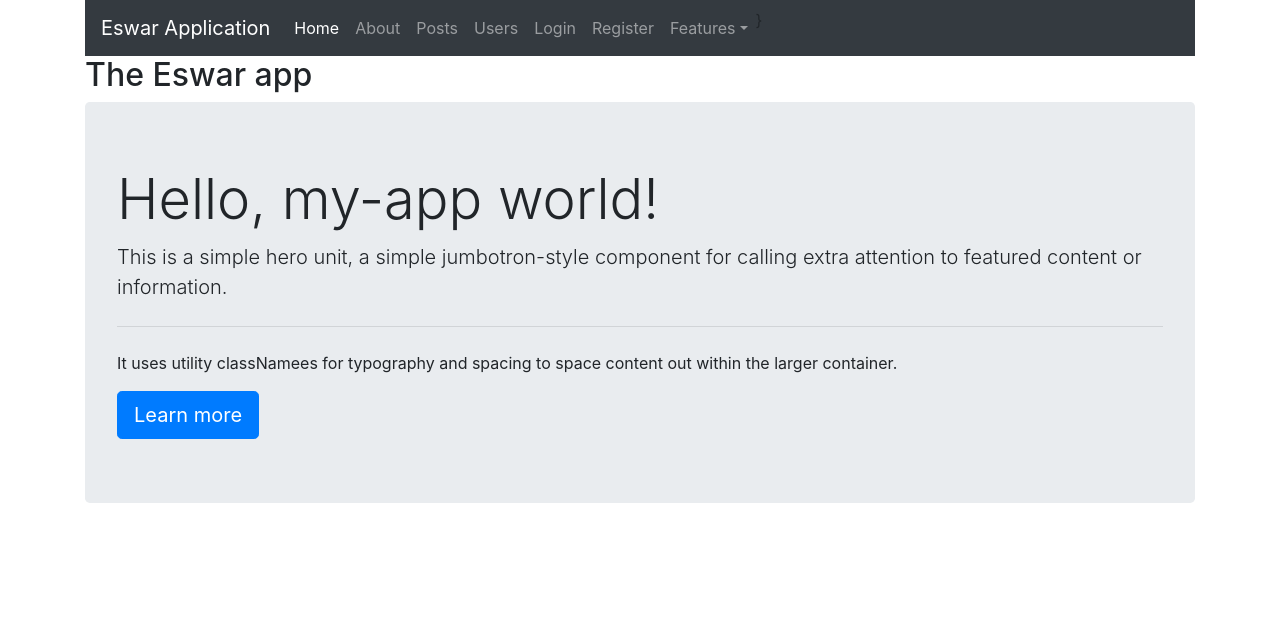
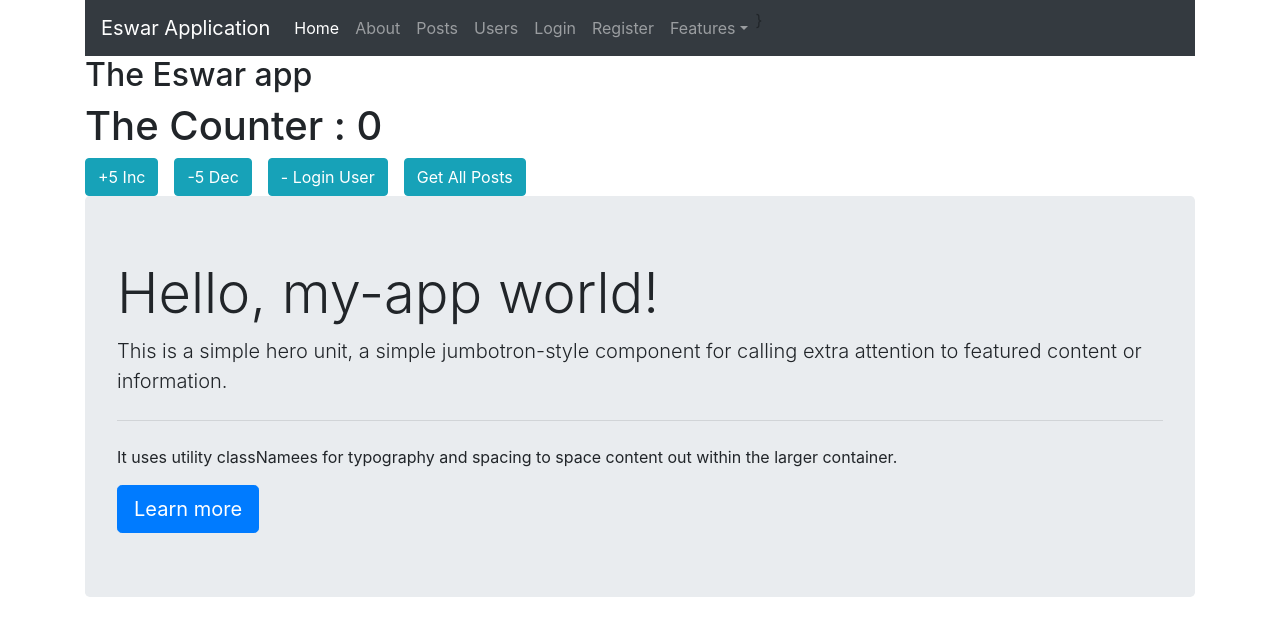
Before and after one commit to Eswar30/my-react-app, a React (Create React App) app: page / in a window 1280 px wide. Shown: the top 636 px of the page. Built offline with nearby package versions, Linux system fonts and the light colour scheme.

Commit message:
added redux files

```diff
--- a/package.json
+++ b/package.json
@@ -10,8 +10,11 @@
     "prop-types": "^15.8.1",
     "react": "^17.0.2",
     "react-dom": "^17.0.2",
+    "react-redux": "^7.2.6",
     "react-router-dom": "^6.2.1",
     "react-scripts": "5.0.0",
+    "redux": "^4.1.2",
+    "redux-thunk": "^2.4.1",
     "web-vitals": "^2.1.2"
   },
   "scripts": {
--- a/src/App.js
+++ b/src/App.js
@@ -11,8 +11,15 @@ import { Home } from './components/Home';
 import { Users } from './components/Users';
 import { Login } from './components/Login';
 import { Register } from './components/Register';
+import { useDispatch, useSelector } from 'react-redux';
+import { decreament, increament, loggedIn, getPosts } from './actions/index';
+// import { getPosts } from './services/PostsAPI';
 
 function App() {
+  const counter = useSelector(state=> state.counter );
+  const isLogged = useSelector(state=> state.isLogged );
+  const posts = useSelector(state=> state.posts );
+  const dispatch = useDispatch();
   return (
     <div className='container'>
       <Navbar isLoggedIn = 'false' />
@@ -23,6 +30,14 @@ function App() {
 
 
       {/* define routes */}
+
+      <div className='APP'>
+        <h1>The Counter :  {counter}</h1>
+        <button className='btn btn-info mr-3' onClick={ ()=> { dispatch(increament(5)) }}> +5 Inc </button>
+        <button className='btn btn-info mr-3' onClick={ ()=> { dispatch(decreament(5)) }}> -5 Dec </button>
+        <button className='btn btn-info mr-3' onClick={ ()=> { dispatch(loggedIn()) }}> - Login User </button>
+        <button className='btn btn-info mr-3' onClick={ ()=> { dispatch(getPosts()) }}> Get All Posts </button>
+      </div>
 
       <Routes>
 
--- /dev/null
+++ b/src/actions/index.js
@@ -0,0 +1,39 @@
+import * as PostAPI from '../services/PostsAPI';
+
+//ACTION
+export const increament = (data) => {
+    return {
+        type: 'INCREMENT',
+        payload: data,
+    };
+};
+
+export const decreament = (data) => {
+    return {
+        type: 'DECREMENT',
+        payload: data,
+    };
+};
+
+
+export const loggedIn = () => {
+    return {
+        type: 'SIGN_IN',
+        payload: 1,
+    };
+};
+
+// posts action
+export const getPosts = () => {
+    return dispatch => {
+        PostAPI.getPosts().then(posts => {
+            dispatch({
+                type: "GET_POSTS",
+                payload: posts,
+            })
+        }).catch(error=>{
+            console.log("Get posts failed");
+            console.log("Error : ", error);
+        });
+    }
+};
--- a/src/components/Navbar.js
+++ b/src/components/Navbar.js
@@ -1,7 +1,18 @@
 import React from 'react';
+import { useDispatch, useSelector } from 'react-redux';
 import { NavLink } from 'react-router-dom';
+import { loggedIn } from '../actions';
 
 export default function Navbar(props) {
+    const isLogged = useSelector(state => state.isLogged);
+    // console.log(isLogged);
+    const dispatch = useDispatch();
+    let navItem = (isLogged) ? (
+        <NavLink className="nav-link" to="/logout" onClick={() => { dispatch(loggedIn()) }} >Logout</NavLink>
+    ) :
+        (
+            <NavLink className="nav-link" to="/login">Login</NavLink>
+        )
 
     return (
         <nav className="navbar navbar-expand-lg navbar-dark bg-dark">
@@ -25,16 +36,7 @@ export default function Navbar(props) {
                         <NavLink className="nav-link" to="/users">Users</NavLink>
                     </li>
                     <li className="nav-item">
-                    {
-                     (props.isLoggedIn=='true') ? (
-
-                            <NavLink className="nav-link" to="/logout">Logout</NavLink>
-
-                        ) :
-                        (
-                            <NavLink className="nav-link" to="/login">Login</NavLink>
-                        )
-                    }
+                        {  navItem  }
                     </li>
                     <li className="nav-item">
                         <NavLink className="nav-link" to="/register">Register</NavLink>
@@ -52,7 +54,7 @@ export default function Navbar(props) {
                     </li>
                     <li className="nav-item">
                 }
-                </li>
+                    </li>
                 </ul>
             </div>
         </nav>
--- a/src/components/Posts.js
+++ b/src/components/Posts.js
@@ -20,6 +20,7 @@ class Post extends React.Component {
 
      // component lifecycle methods
      componentDidMount() {
+
         // load all my-app data.
         getPosts().then ( postsObjs =>{
             // console.log("myapp post data", postsObjs);
--- a/src/index.js
+++ b/src/index.js
@@ -6,12 +6,40 @@ import './index.css';
 import App from './App';
 import reportWebVitals from './reportWebVitals';
 import { BrowserRouter } from 'react-router-dom';
+import { applyMiddleware, compose, createStore } from 'redux';
+import allReducer from './reducers/index';
+import { increament, decreament, loggedIn } from './actions/index';
+import { Provider } from 'react-redux';
+import thunk from 'redux-thunk';
+
+
+// STORE ->global state object
+let stateStore = createStore(allReducer,
+  compose(applyMiddleware(thunk), window.__REDUX_DEVTOOLS_EXTENSION__ &&    window.__REDUX_DEVTOOLS_EXTENSION__() )
+  );
+// console.log(state);
+
+
+// //Print state value
+// stateStore.subscribe( ()=>{
+//   console.log(stateStore.getState());
+// });
+
+//DISPATCH
+// stateStore.dispatch(increament());
+// stateStore.dispatch(increament());
+// stateStore.dispatch(increament());
+// stateStore.dispatch(decreament());
+// stateStore.dispatch(loggedIn());
+
 
 ReactDOM.render(
   <React.StrictMode>
-    <BrowserRouter >
-    <App />
-    </BrowserRouter>
+    <Provider  store={stateStore} >
+      <BrowserRouter >
+        <App />
+      </BrowserRouter>
+    </Provider>
   </React.StrictMode>,
   document.getElementById('root')
 );
--- /dev/null
+++ b/src/reducers/counter.js
@@ -0,0 +1,14 @@
+//REDUCER (pure function)
+const counterReducer = (state=0, action) =>{
+    switch(action.type) {
+      case 'INCREMENT' :
+        return state + action.payload;
+      case 'DECREMENT' :
+        return state - action.payload;
+      default :
+        return state;
+    }
+}
+
+
+export default counterReducer;
--- /dev/null
+++ b/src/reducers/index.js
@@ -0,0 +1,12 @@
+import { combineReducers } from "redux";
+import counterReducer from "./counter";
+import loggedInReducer from "./login";
+import postsReducer from "./posts";
+
+const allReducer = combineReducers({
+    counter : counterReducer,
+    isLogged : loggedInReducer,
+    posts : postsReducer
+});
+
+export default allReducer;
--- /dev/null
+++ b/src/reducers/login.js
@@ -0,0 +1,10 @@
+const loggedInReducer = (state=false, action) => {
+    switch(action.type) {
+        case 'SIGN_IN' :
+            return !state;
+        default :
+            return state;
+    }
+}
+
+export default loggedInReducer;
--- /dev/null
+++ b/src/reducers/posts.js
@@ -0,0 +1,14 @@
+const postsReducer = (state=[], action) => {
+    switch(action.type){
+        case 'GET_POSTS':
+            return action.payload;
+        case 'GET_ONE_POST':
+            return action.payload;
+        case 'CREATE_POST':
+            return [...state, action.payload]
+        default :
+            return state;
+    }
+}
+
+export default postsReducer;
```
Also changed, not shown: 1 other file (tests, documents, lock files or other folders).
